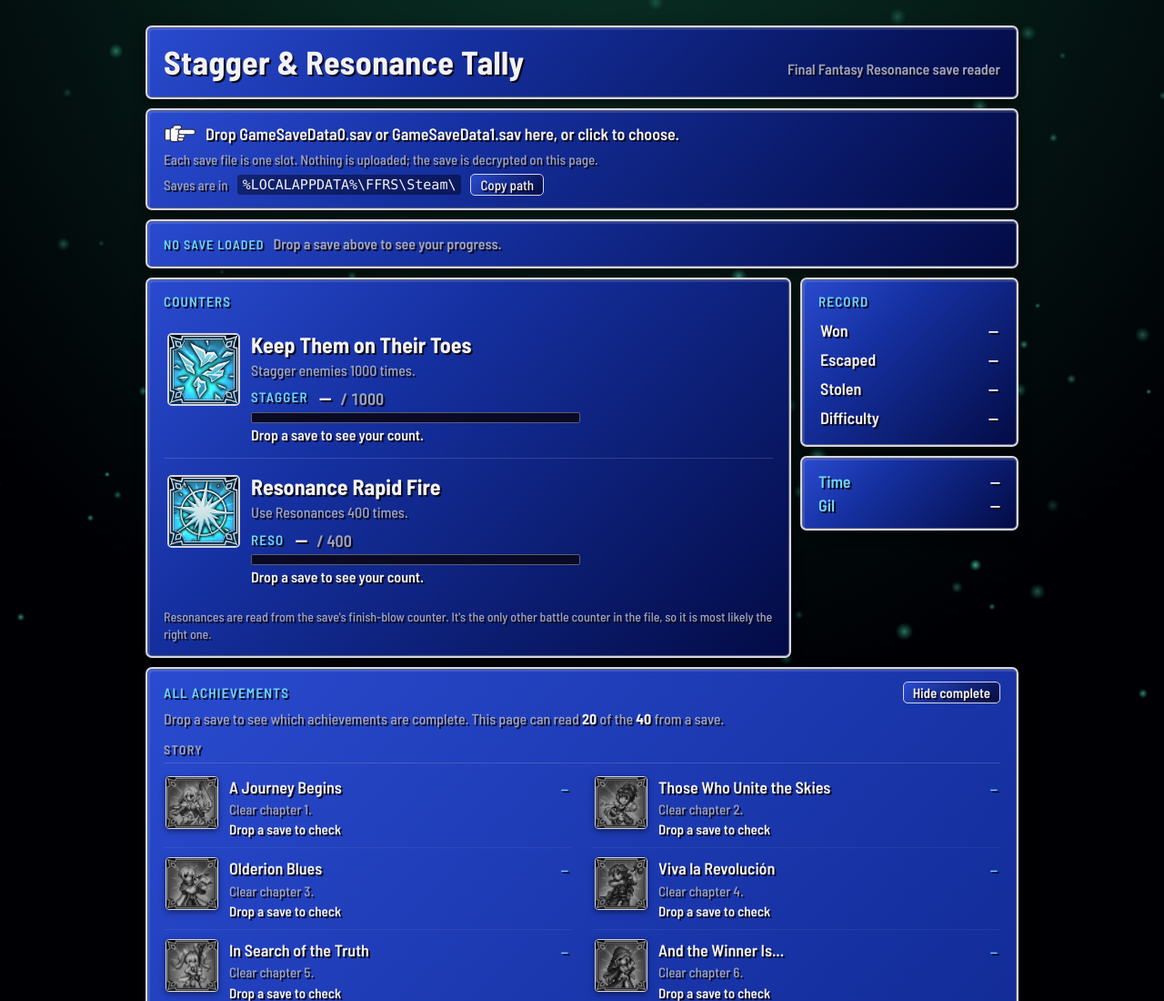
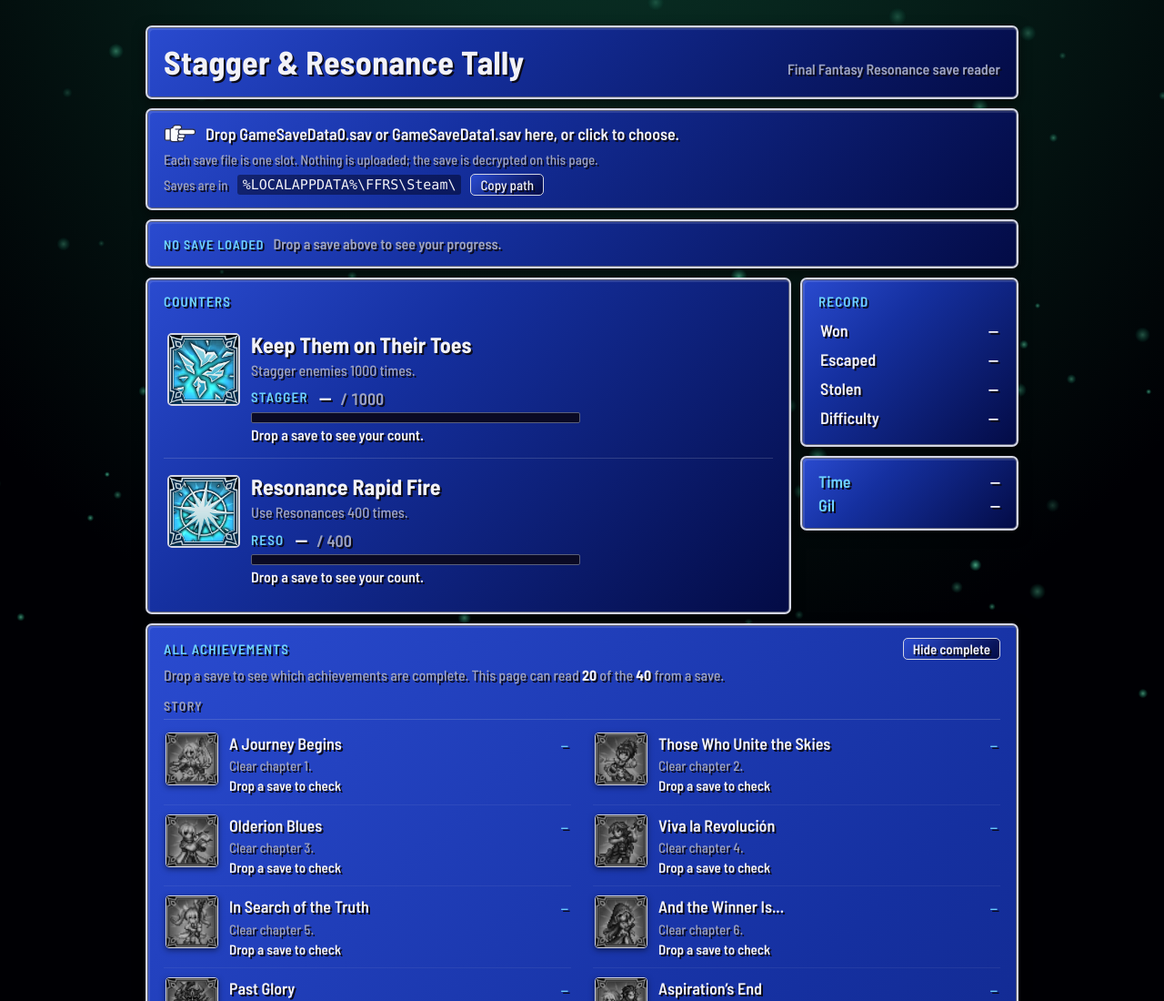
Before and after one commit to aiseubol/ffr-achievement-tracker, a plain HTML site: page index.html in a window 1280 px wide. Shown: the top 1100 px of the page at 91% size. Drawn offline with nearby package versions, Linux system fonts and the light colour scheme.

Commit message:
Remove Resonance counter caveat now that it's confirmed

```diff
--- a/index.html
+++ b/index.html
@@ -187,7 +187,6 @@
         <div class="togo"></div>
       </div>
     </article>
-    <p class="note">Resonances are read from the save's finish-blow counter. It's the only other battle counter in the file, so it is most likely the right one.</p>
   </div>
 
   <div class="side">
```
Also changed, not shown: 1 other file.
